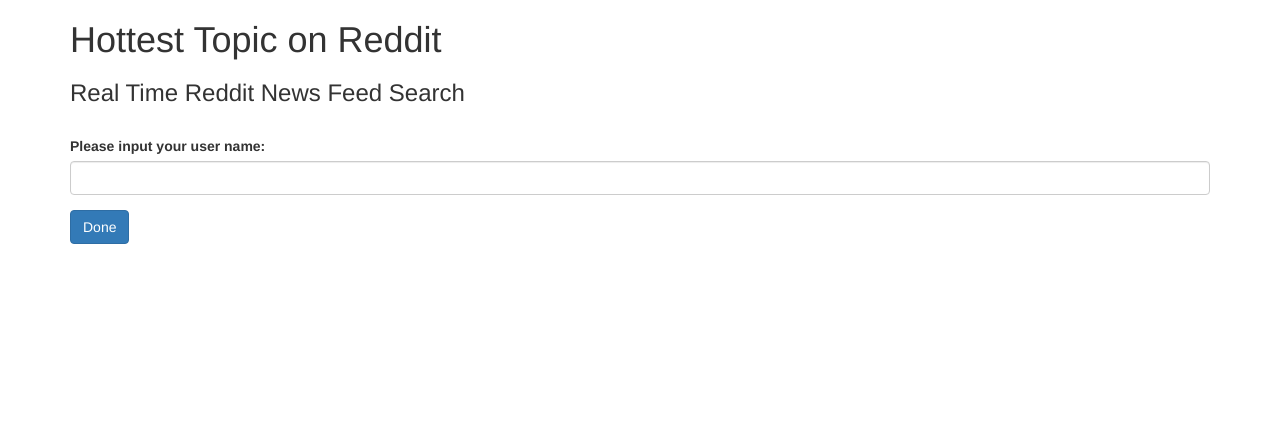
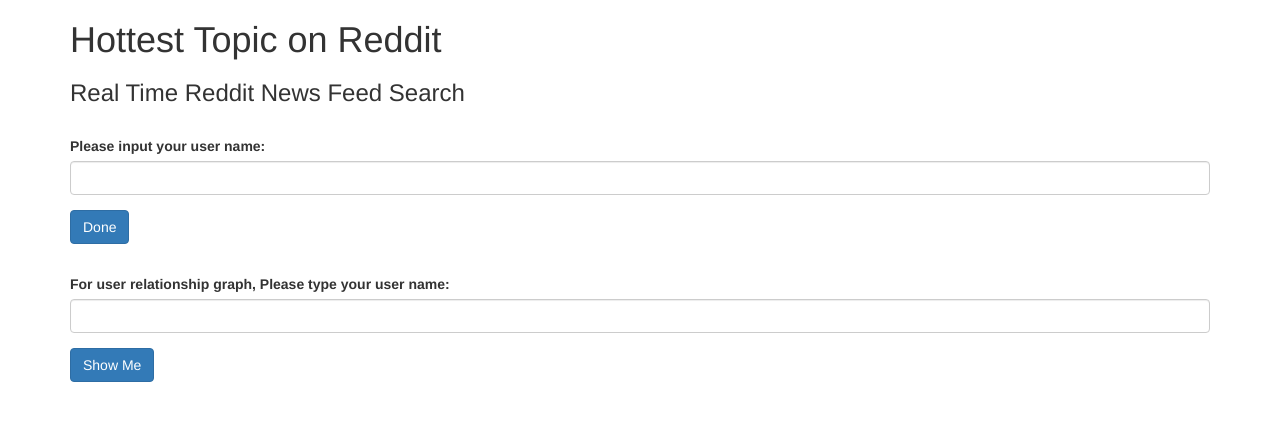
Before and after one commit to lingding0/HottestTopicOnReddit, a Flask app: page / in a window 1280 px wide. Shown: the top 421 px of the page. Run offline with Flask 2, Linux system fonts and the light colour scheme; some libraries are stand-ins or nearby versions.

Commit message:
Add graph reading, able to see json object but cannot draw

```diff
--- a/flask/app/templates/index.html
+++ b/flask/app/templates/index.html
@@ -34,6 +34,19 @@
 					</div>
 				</form>
 			</section>
+
+			<section>
+				<form action="/graph" method="get">
+					<div class="form-group">
+						<label for="usergraph">For user relationship graph, Please type your user name:</label>
+						<input type="text" class="form-control" name="user" id="usergraph">
+						<div class="submit-sec">
+							<input id="done-btn" type="submit" value="Show Me" class="btn btn-primary">
+						</div>
+					</div>
+				</form>
+			</section>
+
 		</div>
 	</body>
 </html>
--- a/flask/app/views.py
+++ b/flask/app/views.py
@@ -9,6 +9,7 @@ if ONLINE:
     from app import app
 
 from cassandra.cluster import Cluster
+import json
 import Queue as Q  # ver. < 3.0
 import redis
 from random import randint
@@ -77,7 +78,7 @@ def getRandomRecommendation():
     for i in range(6):
         oneRec = batchList[randint(0, len(batchList))]
         oneRecommend = {}
-        oneRecommend['otherUser'] = oneRec[0]
+        oneRecommend['otherUser'] = oneRec[0] + ' (rand)'
         oneRecommend['URL']       = oneRec[1]
         oneRecommend['title']     = oneRec[2]
 
@@ -173,6 +174,78 @@ def getDummy():
         json_data.append(dummy)
     return json_data
 
+def getPairString(user1, user2):
+    pair = [user1, user2]
+    pair.sort() # make uniq edge
+    return ' '.join(pair) # concatanate with space
+
+
+def get3layerNodes(user):
+    layer1 = session.execute("SELECT * FROM user_graph WHERE user1=%s", parameters=[user])
+    layer1dict = {} # find wight later on
+    layer2dict = {}
+
+    layer1users = []
+    for row in layer1:
+        layer1dict[row.user2] = row.ncommonposts
+        layer1users.append(row.user2)
+
+
+    l1tol2dict = {}
+    for layer1user in layer1users:
+        layer2 = session.execute("SELECT * FROM user_graph WHERE user1=%s", parameters=[layer1user])
+        layer2users = []
+        for row in layer2:
+            layer2dict[getPairString(layer1user, row.user2)] = row.ncommonposts
+            layer2users.append(row.user2)
+        l1tol2dict[layer1user] = layer2users
+
+    # build up json data structure
+    # build up nodes
+    assignedNodes = [] # one user only has one node assigned
+    assignedNodes.append(user);
+
+    jsonNodes = []
+    centerNode = {"name":user,"group":0}
+    jsonNodes.append(centerNode)
+
+    # BFS layer by layer, layer1
+    for layer1user in layer1users:
+        if layer1user in assignedNodes:
+            continue
+        jsonNodes.append({"name":layer1user,"group":1})
+        assignedNodes.append(layer1user)
+
+    # BFS layer by layer, layer2
+    for layer1user in layer1users:
+        for layer2user in l1tol2dict[layer1user]:
+            if layer2user in assignedNodes:
+                continue
+            jsonNodes.append({"name":layer2user,"group":2})
+            assignedNodes.append(layer2user)
+
+
+    # build up edges
+    usedEdges = set()
+    jsonEdges = []
+    for layer1user in layer1users:
+        usedEdge = getPairString(user, layer1user)
+        if usedEdge in usedEdges:
+            continue
+        jsonEdges.append({"source":assignedNodes.index(user),"target":assignedNodes.index(layer1user),"value":layer1dict[layer1user]})
+        usedEdges.add(usedEdge)
+
+    # layer1 to layer2 edges
+    for layer1user in layer1users:
+        for layer2user in l1tol2dict[layer1user]:
+            usedEdge = getPairString(layer1user, layer2user)
+            if usedEdge in usedEdges:
+                continue
+            jsonEdges.append({"source":assignedNodes.index(layer1user),"target":assignedNodes.index(layer2user),"value":layer2dict[usedEdge]})
+            usedEdges.add(usedEdge)
+
+    return {"nodes":jsonNodes, "links":jsonEdges}
+
 
 if ONLINE:
     @app.route('/')
@@ -185,6 +258,17 @@ if ONLINE:
         user = request.args.get("user")
         json_data = getRecommondationPost(user)
         return render_template("showData.html", user=user, json_data=json_data)
+
+    #@app.route('/graph',methods=['POST'])
+    @app.route('/graph')
+    def showGraph():
+        user = request.args.get("user")
+        json_data = get3layerNodes(user)
+        #return render_template("showGraph.html", user=user, nds = json.dumps(json_data["nodes"]), lnk = json.dumps(json_data["links"]))
+        return render_template("showGraph.html", nds = json.dumps(json_data["nodes"]), lnk = json.dumps(json_data["links"]))
+
 else:
-    json_data = getRecommondationPost('stunt_penguin')
-    pp.pprint(json_data)
+    recommend = getRecommondationPost('kirkt')
+    graph = get3layerNodes('kirkt')
+    #pp.pprint(recommend)
+    pp.pprint(graph)
```
Also changed, not shown: flask/app/templates/showGraph.html (added, +63 -0 lines).
